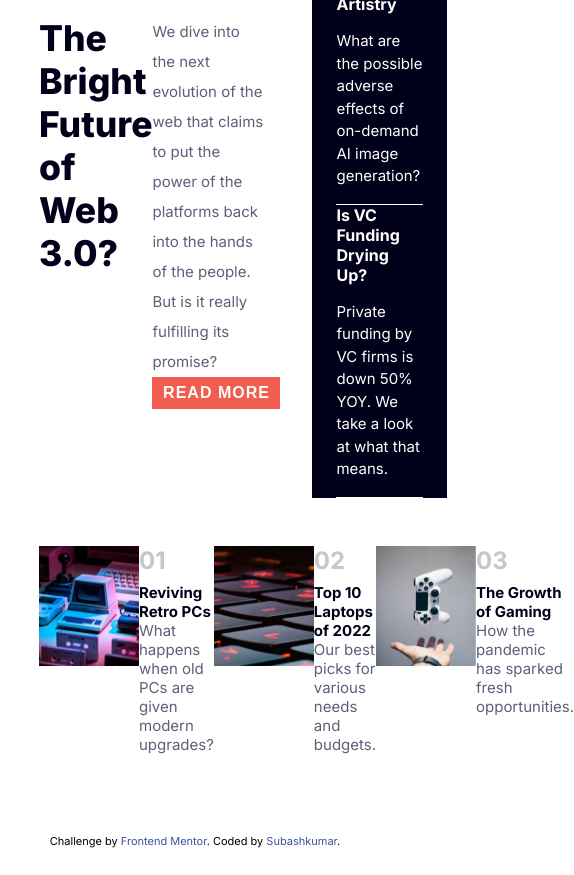
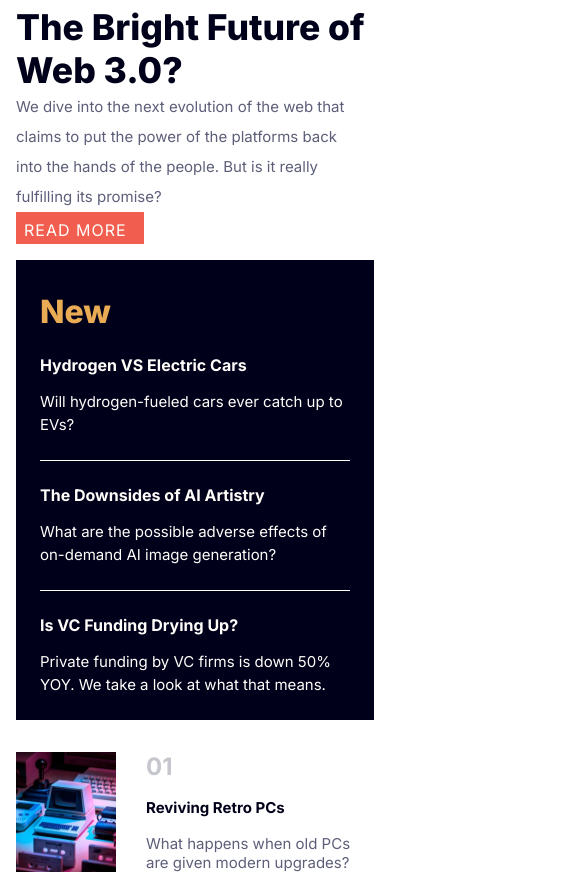
Before and after one commit to Subashkumar-S/Frontend_Mentor_NEWS_homepage, a plain HTML site: page index.html in a window 390 px wide. Shown: the part 406-1281 px from the top of the page, 574 px wide, since content can reach past the window. Before the commit the page ends 1254 px from the top, so only its background shows below. Drawn offline with Linux system fonts and the light colour scheme.

Commit message:
"updated modile screen dimensions"

```diff
--- a/index.html
+++ b/index.html
@@ -41,8 +41,7 @@
             <p class="hero_text">We dive into the next evolution of the web that claims to put the power of the platforms back into the hands of the people.
               But is it really fulfilling its promise?
               </p>
-              <button>Read More</button>
-              <!-- <a href="#">Read more</a> -->
+              <a href="#">Read more</a>
           </div>
         </div>
       </div>
--- a/styles.css
+++ b/styles.css
@@ -63,15 +63,13 @@ header{
 
 .hero_container{
     min-width: 100%;
-    min-height: max-content;
+    min-height: 60vh;
     /* border: 5px solid yellow; */
     display: grid;
     grid-template-columns: 2.5fr 1fr;
-    margin-bottom: 3rem;
+    gap: 2rem;
 }
 .container1{
-    height: 32rem;
-    margin-right: 2rem;
     /* border: 5px solid red; */
 }
 .image{
@@ -83,7 +81,8 @@ header{
     display: grid;
     grid-template-columns: 1fr 1fr;
     /* border: 3px solid blue; */
-    margin-top: 1rem;
+    min-height: 40%;
+    padding-top: 1rem;
 }
 .heading{
     color: var(--very-dark-blue);
@@ -94,7 +93,6 @@ header{
 .hero_text{
     color: var(--dark-grayish-blue);
     line-height: 2;
-    /* margin-bottom: 2rem; */
     text-align: left;
     padding-right: 1rem;
 }
@@ -103,8 +101,9 @@ header{
     display: flex;
     flex-direction: column;
     justify-content: space-between;
+    overflow: auto;
 }
-.inner_container2 button{
+.inner_container2 a{
     width: 8rem;
     height: 2rem;
     border: none;
@@ -112,12 +111,11 @@ header{
     font-size: 1rem;
     color: var(--off-white);
     text-transform: uppercase;
-    /* padding: .5rem 1rem;  */
+    padding: .5rem .5rem;
     letter-spacing: 1px;
-    font-weight: 700;
-    /* flex-shrink: 3; */
+    /* font-weight: 700; */
 }
-.inner_container2 button:hover{
+.inner_container2 a:hover{
     background-color: var(--very-dark-blue);
 }
 
@@ -134,13 +132,17 @@ header{
     color: var(--soft-orange);
     font-size: 2rem;
     font-weight: 800;
-    margin-top: 2rem 0;
+    margin-top: 2rem;
+}
+.container2 .hero_container2_text:last-child{
+    border-bottom: none;
 }
 .hero_container2_text{
     display: flex;
     flex-direction: column;
     justify-content: space-between;
-    border-bottom: 1px solid #fff;
+    padding: 1.5rem 0;
+    border-bottom: 1px solid var(--off-white);
 }
 .hero_container2_text a{
     font-size: 1rem;
@@ -152,7 +154,6 @@ header{
     color: var(--soft-orange);
 }
 .hero_container2_text p{
-    padding-bottom: 1rem;
     line-height: 1.5;
     font-weight: 400;
 }
@@ -161,19 +162,27 @@ header{
 
 /* bottom articles section starts */
 .article_container{
-    margin: 1rem 0;
+    width: 100%;
+    margin: 2rem 0;
     margin-bottom: 5rem;
     /* border: 3px solid green; */
     display: grid;
     grid-template-columns: 1fr 1fr 1fr;
+    gap: 1rem;
 }
 .articles{
     display: grid;
     grid-template-columns: 1fr 2fr;
+    /* border: 3px solid orange; */
 }
 .articles img{
     height: 120px;
     width: 100px;
+}
+.article_description{
+    display: flex;
+    flex-direction: column;
+    justify-content: space-between;
 }
 .article_number{
     font-size: 1.5rem;
@@ -210,7 +219,7 @@ footer{
 .attribution a { color: hsl(228, 45%, 44%); }
 
 /* footer ends */
-@media screen and (max-width: 375px) {
+@media screen and (max-width: 400px) {
     body{
         height: auto;
         margin: 1rem 1rem;
@@ -242,6 +251,29 @@ footer{
     }
     .article_container{
         display: block;
-        /* grid-auto-columns: auto; */
+    }
+    .articles{
+        margin-bottom: 1rem;
+        gap: 1rem;
     }
 }
+
+@media screen and (max-width: 730px){
+    .hero_container{
+        display: block;
+    }
+    .inner_container{
+        display: block;
+    }
+    .article_container{
+        display: block;
+    }
+}
+@media screen and (max-width: 675px){
+    .navlist{
+        display: none;
+    }
+    .hamburger{
+        display: contents;
+    }
+}
```
